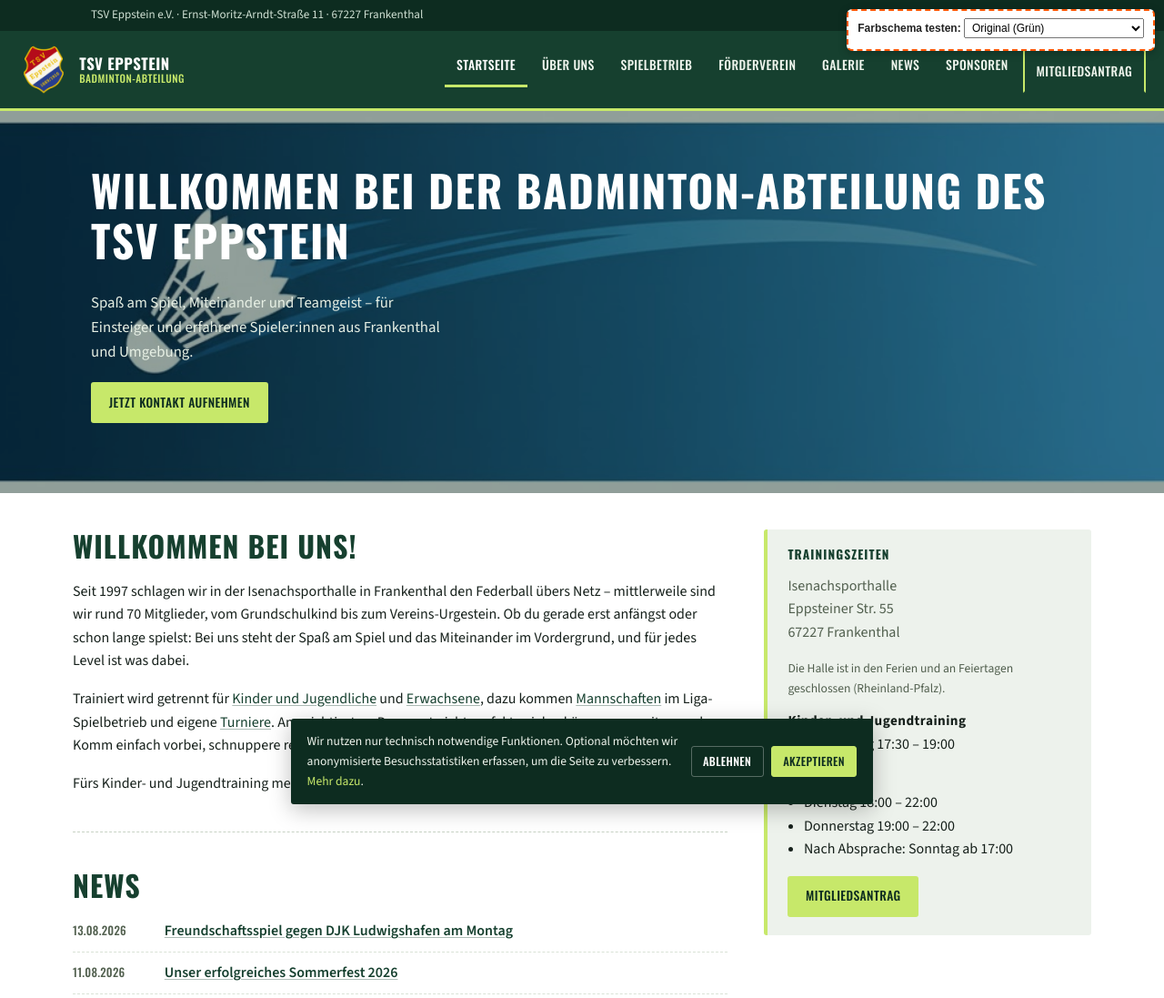
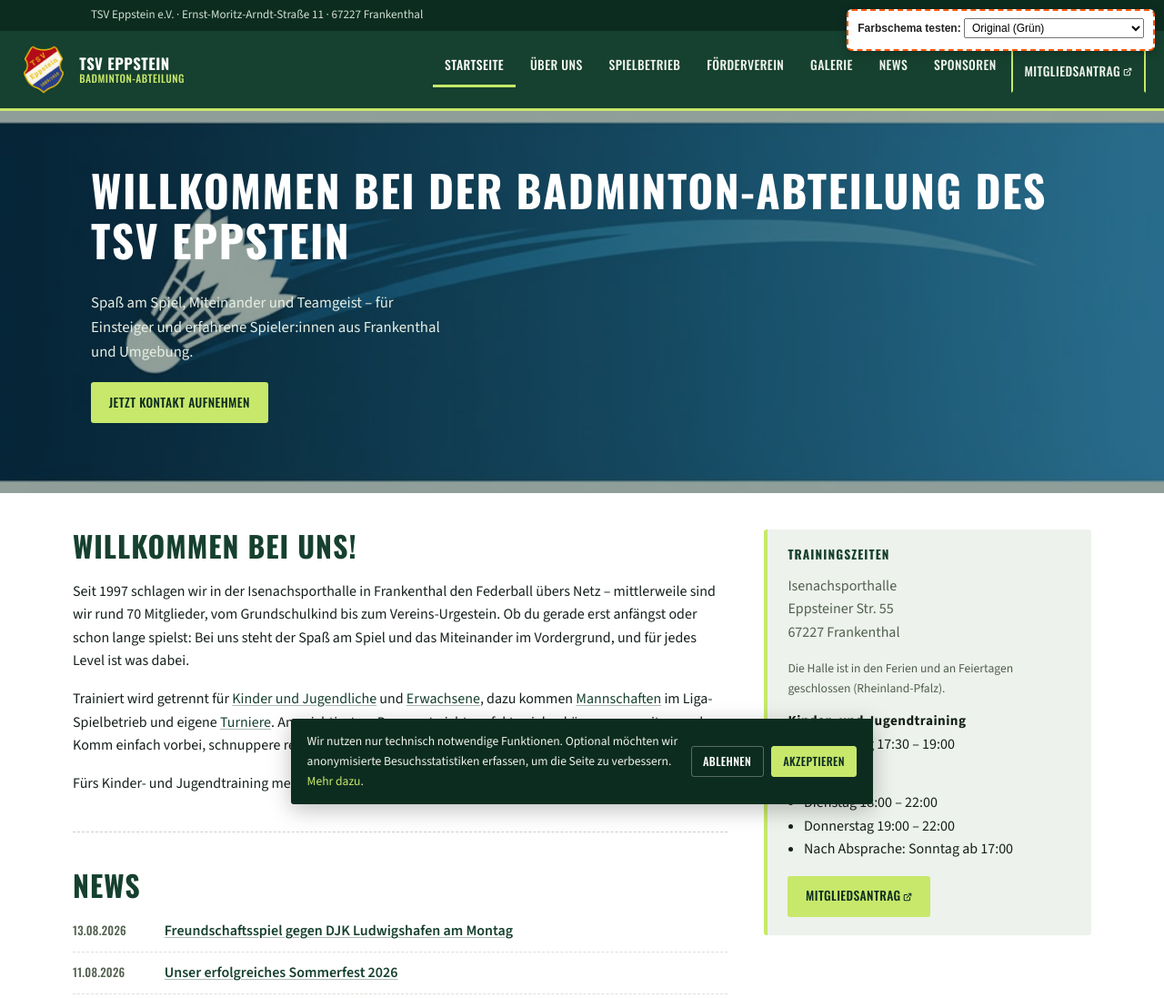
Before and after one commit to Forderverein-Badminton-in-Eppstein-e-V/website, a Jekyll site: the page built from index.html, in a window 1280 px wide. Shown: the top 1097 px of the page at 91% size. Built offline with Jekyll 4.4.1, drawn with Linux system fonts in a browser that asks for light colours.

Commit message:
Externe-Link-Icon jetzt auch bei Buttons anzeigen

```diff
--- a/assets/css/style.css
+++ b/assets/css/style.css
@@ -84,9 +84,8 @@
 
 /* Kleines Pfeil-Icon bei Links, die in einem neuen Tab öffnen (externe
    Seiten, PDFs) - Nutzer sehen vorab, dass sie die Seite verlassen.
-   Buttons ausgenommen, da dort der Kontext meist schon im Text steht
-   (z. B. "Mitgliedsantrag (PDF)"). */
-a[target="_blank"]:not(.btn)::after {
+   Gilt auch für Buttons (z. B. "Mitgliedsantrag"). */
+a[target="_blank"]::after {
   content: "";
   display: inline-block;
   width: 0.75em;
```
